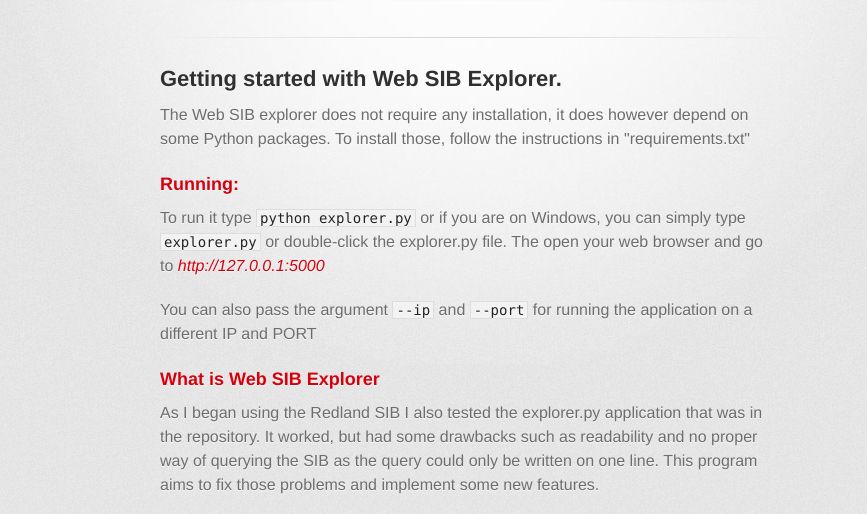
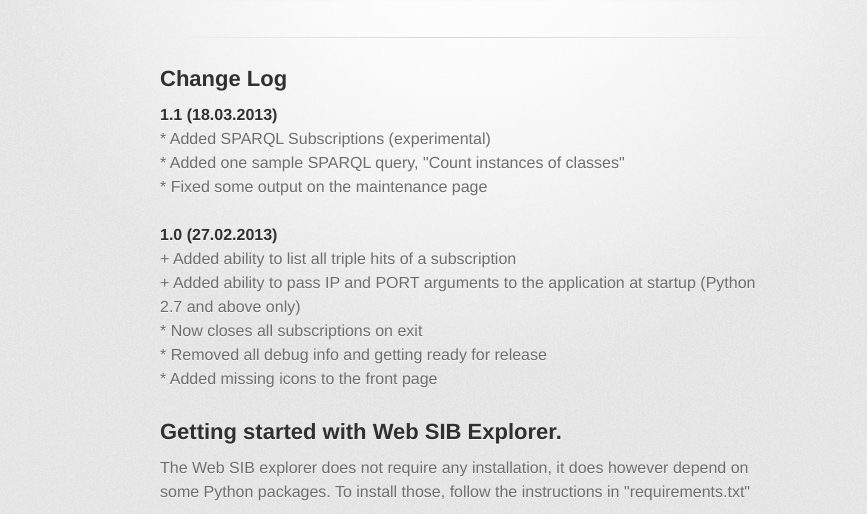
Before and after one commit to ESLab/Web-SIB-Explorer, a plain HTML site: page index.html in a window 1280 px wide. Shown: the part 209-723 px from the top of the page, without its empty margins (170-1037 px from the left). Drawn offline with Linux system fonts and the light colour scheme; a web font is replaced by a local one.

Commit message:
Added changelog

```diff
--- a/index.html
+++ b/index.html
@@ -31,6 +31,20 @@
         <hr>
 
         <section id="main_content">
+          <h2>Change Log<h2>
+
+          <h4>1.1 (18.03.2013)</h4>
+          * Added SPARQL Subscriptions (experimental) <br/>
+          * Added one sample SPARQL query, "Count instances of classes" <br/>
+          * Fixed some output on the maintenance page <br/><br/>
+
+          <h4>1.0 (27.02.2013)</h4>
+          + Added ability to list all triple hits of a subscription <br/>
+          + Added ability to pass IP and PORT arguments to the application at startup (Python 2.7 and above only) <br/>
+          * Now closes all subscriptions on exit <br/>
+          * Removed all debug info and getting ready for release <br/>
+          * Added missing icons to the front page<br/><br/>
+
           <h2>Getting started with Web SIB Explorer.</h2>
 
 <p>The Web SIB explorer does not require any installation, it does however depend on some Python packages.
```
